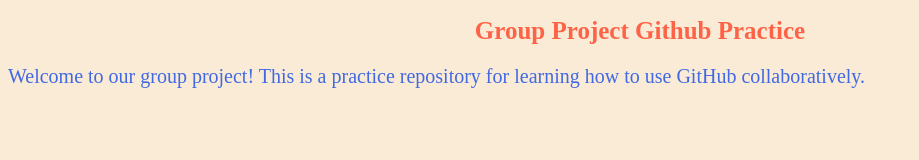
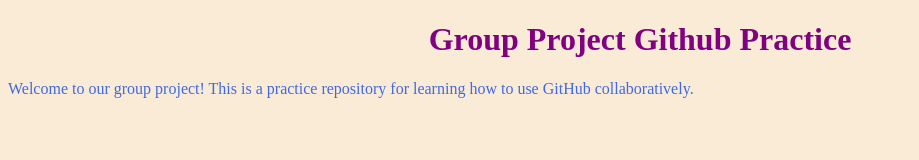
Before and after one commit to slcha25/GitHub_Group_Practice-, a plain HTML site: page index.html in a window 1280 px wide. Shown: the whole page, without its empty margins (0-919 px from the left). Drawn offline with Linux system fonts and the light colour scheme.

Commit message:
changed the styles

```diff
--- a/Style.css
+++ b/Style.css
@@ -2,12 +2,12 @@
     background-color: antiquewhite;
 }
 h1{
-    color: tomato;
-    font-size: 25px;
+    color: purple;
+    font-size: 2rem;
     text-align: center;
 }
 p{
     color: royalblue;
-    font-size: 20px;
+    font-size: 1rem;
     text-align: justify;
 }
```
